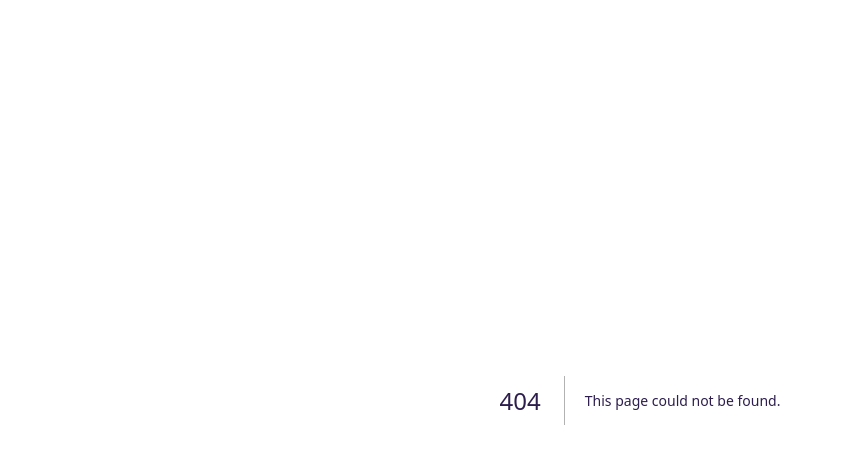
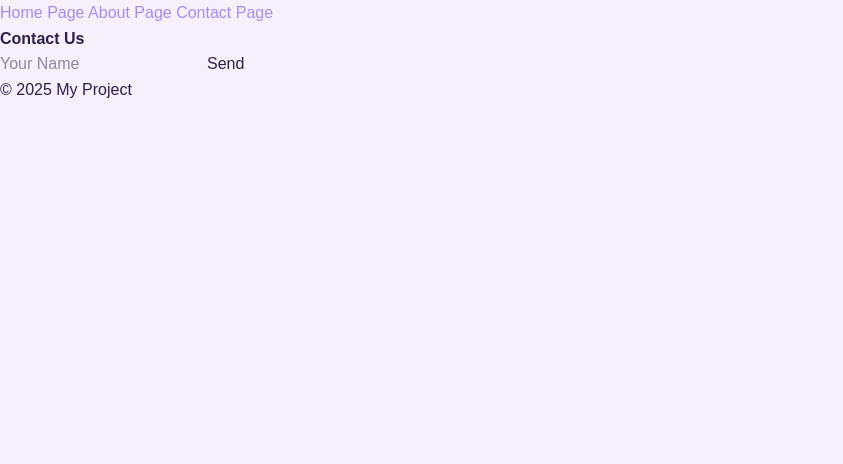
Before and after one commit to Namedoga/A-Modern-Book-Inventory-Explorer, a Next.js app in the folder my-app/: page /contact in a window 1280 px wide. Before the commit this address had no page. Shown: the top 464 px of the page, without its empty margins (0-843 px from the left). Built offline with nearby package versions, Linux system fonts and the light colour scheme.

Commit message:
Added an contact

```diff
--- /dev/null
+++ b/my-app/src/pages/contact.tsx
@@ -0,0 +1,13 @@
+import Layout from '../Layout/Layout';
+
+export default function Contact() {
+  return (
+    <Layout>
+      <h1>Contact Us</h1>
+      <form>
+        <input type="text" placeholder="Your Name" />
+        <button type="submit">Send</button>
+      </form>
+    </Layout>
+  );
+}
```
